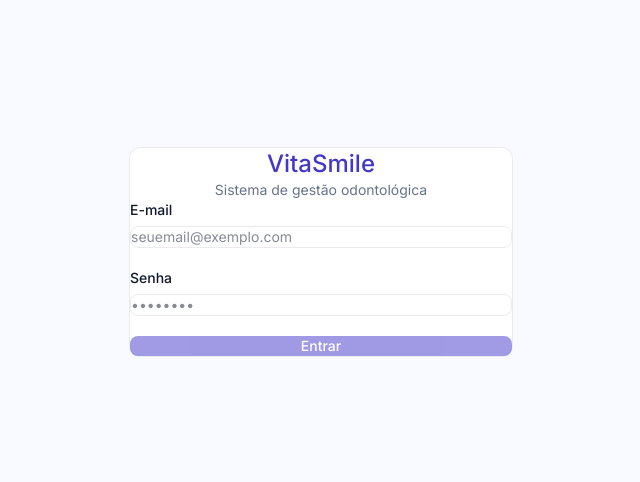
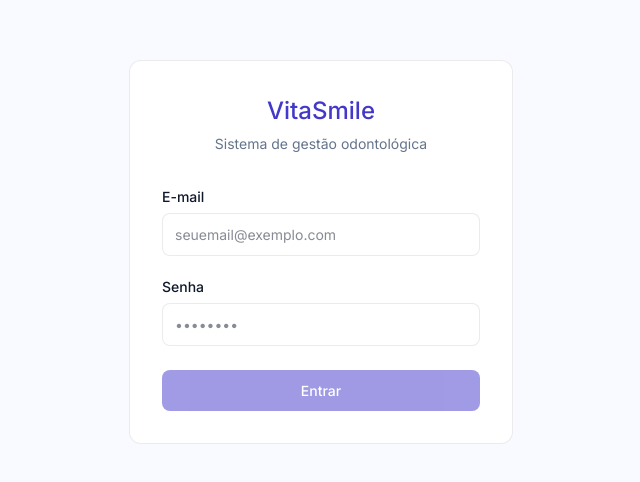
Before and after one commit to JoaoVictorCarvalho07/vitasmile-frontend, an Angular app: page /login in a window 1280 px wide. Shown: the part 148-630 px from the top of the page, without its empty margins (319-959 px from the left). Built offline with nearby package versions, Linux system fonts and the light colour scheme.

Commit message:
refactor: migrar estilos de CSS para SCSS com BEM no login

```diff
--- a/angular.json
+++ b/angular.json
@@ -2,7 +2,8 @@
   "$schema": "./node_modules/@angular/cli/lib/config/schema.json",
   "version": 1,
   "cli": {
-    "packageManager": "npm"
+    "packageManager": "npm",
+    "analytics": false
   },
   "newProjectRoot": "projects",
   "projects": {
@@ -25,8 +26,11 @@
               }
             ],
             "styles": [
-              "src/styles.css"
-            ]
+              "src/styles.scss"
+            ],
+            "sassOptions": {
+              "silenceDeprecations": ["import"]
+            }
           },
           "configurations": {
             "production": {
--- a/src/app/app.ts
+++ b/src/app/app.ts
@@ -5,7 +5,7 @@ import { RouterOutlet } from '@angular/router';
   selector: 'app-root',
   imports: [RouterOutlet],
   templateUrl: './app.html',
-  styleUrl: './app.css'
+  styleUrl: './app.scss'
 })
 export class App {
   protected readonly title = signal('vita-frontend');
--- a/src/app/pages/login/login.html
+++ b/src/app/pages/login/login.html
@@ -1,55 +1,51 @@
-<div class="min-h-screen flex items-center justify-center px-4" style="background: var(--surface)">
+<div class="login-page">
+  <div class="login-page__card">
 
-  <div class="bg-white w-full max-w-sm rounded-xl p-8" style="border: 1px solid var(--border)">
-
-    <div class="text-center mb-8">
-      <h1 class="text-2xl font-medium" style="color: var(--indigo-700)">VitaSmile</h1>
-      <p class="text-sm mt-1" style="color: var(--text-secondary)">Sistema de gestão odontológica</p>
+    <div class="login-page__header">
+      <h1 class="login-page__title">VitaSmile</h1>
+      <p class="login-page__subtitle">Sistema de gestão odontológica</p>
     </div>
 
-    <form (ngSubmit)="onSubmit()" #loginForm="ngForm" class="flex flex-col gap-5">
+    <form (ngSubmit)="onSubmit()" #loginForm="ngForm" class="login-page__form">
 
-      <div class="flex flex-col gap-1.5">
-        <label class="text-sm font-medium" style="color: var(--text-primary)">E-mail</label>
+      <div class="login-page__field">
+        <label class="login-page__label" for="email">E-mail</label>
         <input
+          id="email"
           type="email"
           name="email"
           [(ngModel)]="credentials.email"
           required
-          class="w-full px-3 py-2.5 text-sm focus:outline-none focus:ring-2"
-          style="border: 1px solid var(--border); border-radius: var(--radius-md); focus-ring-color: var(--indigo-500)"
+          class="login-page__input"
           placeholder="seuemail@exemplo.com"
         />
       </div>
 
-      <div class="flex flex-col gap-1.5">
-        <label class="text-sm font-medium" style="color: var(--text-primary)">Senha</label>
+      <div class="login-page__field">
+        <label class="login-page__label" for="senha">Senha</label>
         <input
+          id="senha"
           type="password"
           name="senha"
           [(ngModel)]="credentials.senha"
           required
-          class="w-full px-3 py-2.5 text-sm focus:outline-none focus:ring-2"
-          style="border: 1px solid var(--border); border-radius: var(--radius-md)"
+          class="login-page__input"
           placeholder="••••••••"
         />
       </div>
 
       @if (error) {
-        <p class="text-sm" style="color: var(--danger)">{{ error }}</p>
+        <p class="login-page__error">{{ error }}</p>
       }
 
       <button
         type="submit"
         [disabled]="loading || loginForm.invalid"
-        class="w-full py-2.5 text-sm font-medium text-white transition-opacity disabled:opacity-50 mt-1"
-        style="background: var(--indigo-700); border-radius: var(--radius-md)"
+        class="login-page__btn"
       >
         @if (loading) { Entrando... } @else { Entrar }
       </button>
 
     </form>
-
   </div>
-
 </div>
--- /dev/null
+++ b/src/app/pages/login/login.scss
@@ -0,0 +1,98 @@
+.login-page {
+  min-height: 100vh;
+  display: flex;
+  align-items: center;
+  justify-content: center;
+  padding: 0 1rem;
+  background: var(--surface);
+
+  &__card {
+    background: #fff;
+    width: 100%;
+    max-width: 24rem;
+    border-radius: var(--radius-lg);
+    border: 1px solid var(--border);
+    padding: 2rem;
+  }
+
+  &__header {
+    text-align: center;
+    margin-bottom: 2rem;
+  }
+
+  &__title {
+    font-size: 1.5rem;
+    font-weight: 500;
+    color: var(--indigo-700);
+  }
+
+  &__subtitle {
+    font-size: 0.875rem;
+    margin-top: 0.25rem;
+    color: var(--text-secondary);
+  }
+
+  &__form {
+    display: flex;
+    flex-direction: column;
+    gap: 1.25rem;
+  }
+
+  &__field {
+    display: flex;
+    flex-direction: column;
+    gap: 0.375rem;
+  }
+
+  &__label {
+    font-size: 0.875rem;
+    font-weight: 500;
+    color: var(--text-primary);
+  }
+
+  &__input {
+    width: 100%;
+    padding: 0.625rem 0.75rem;
+    font-size: 0.875rem;
+    border: 1px solid var(--border);
+    border-radius: var(--radius-md);
+    outline: none;
+    font-family: inherit;
+    color: var(--text-primary);
+    background: #fff;
+
+    &:focus {
+      border-color: var(--indigo-500);
+      box-shadow: 0 0 0 2px rgba(99, 102, 241, 0.2);
+    }
+  }
+
+  &__error {
+    font-size: 0.875rem;
+    color: var(--danger);
+  }
+
+  &__btn {
+    width: 100%;
+    padding: 0.625rem;
+    font-size: 0.875rem;
+    font-weight: 500;
+    color: #fff;
+    background: var(--indigo-700);
+    border: none;
+    border-radius: var(--radius-md);
+    cursor: pointer;
+    margin-top: 0.25rem;
+    transition: background 0.15s;
+    font-family: inherit;
+
+    &:hover:not(:disabled) {
+      background: var(--indigo-500);
+    }
+
+    &:disabled {
+      opacity: 0.5;
+      cursor: not-allowed;
+    }
+  }
+}
--- a/src/app/pages/login/login.ts
+++ b/src/app/pages/login/login.ts
@@ -8,7 +8,7 @@ import { AuthRequest } from '../../models/auth.model';
   selector: 'app-login',
   imports: [FormsModule],
   templateUrl: './login.html',
-  styleUrl: './login.css',
+  styleUrl: './login.scss',
 })
 export class LoginPage {
   credentials: AuthRequest = { email: '', senha: '' };
```
Also changed, not shown: src/app/app.css (deleted), src/app/app.scss (added), src/app/pages/login/login.css (deleted), src/styles.scss (renamed from src/styles.css).
